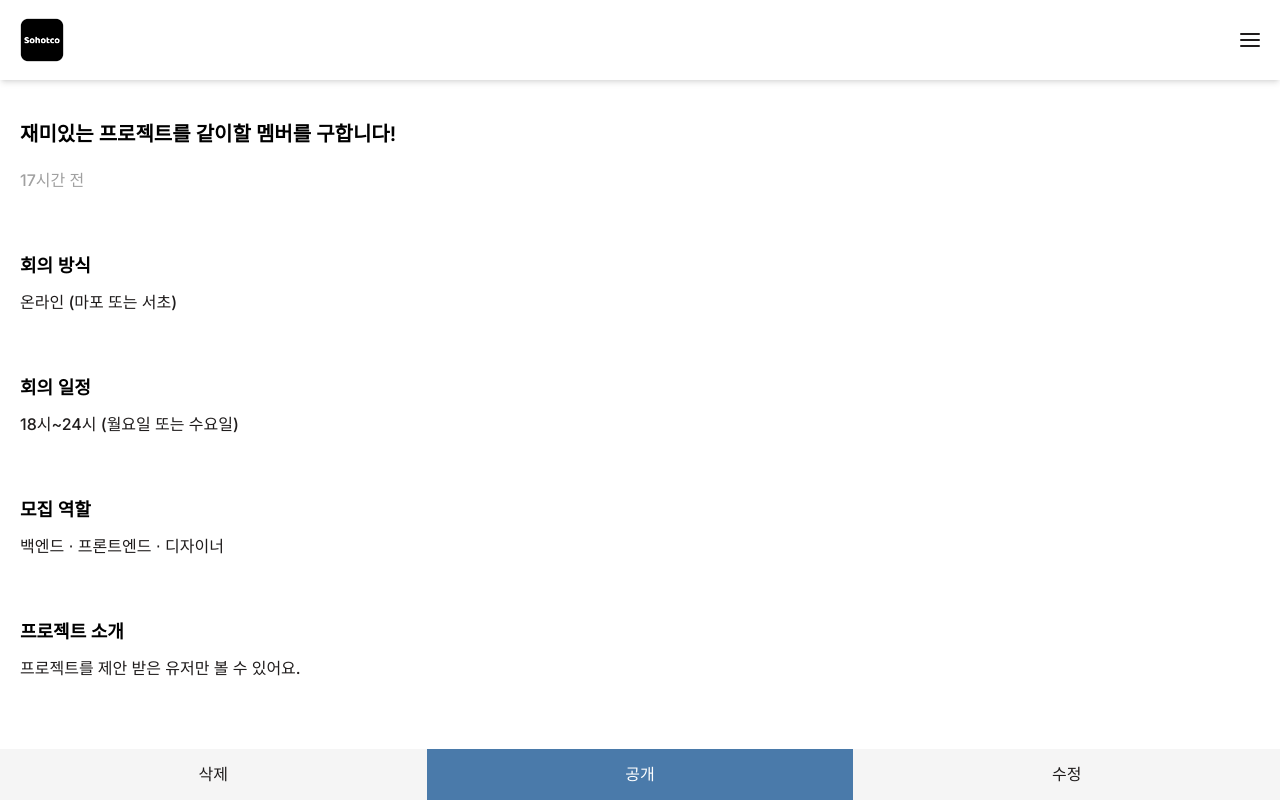
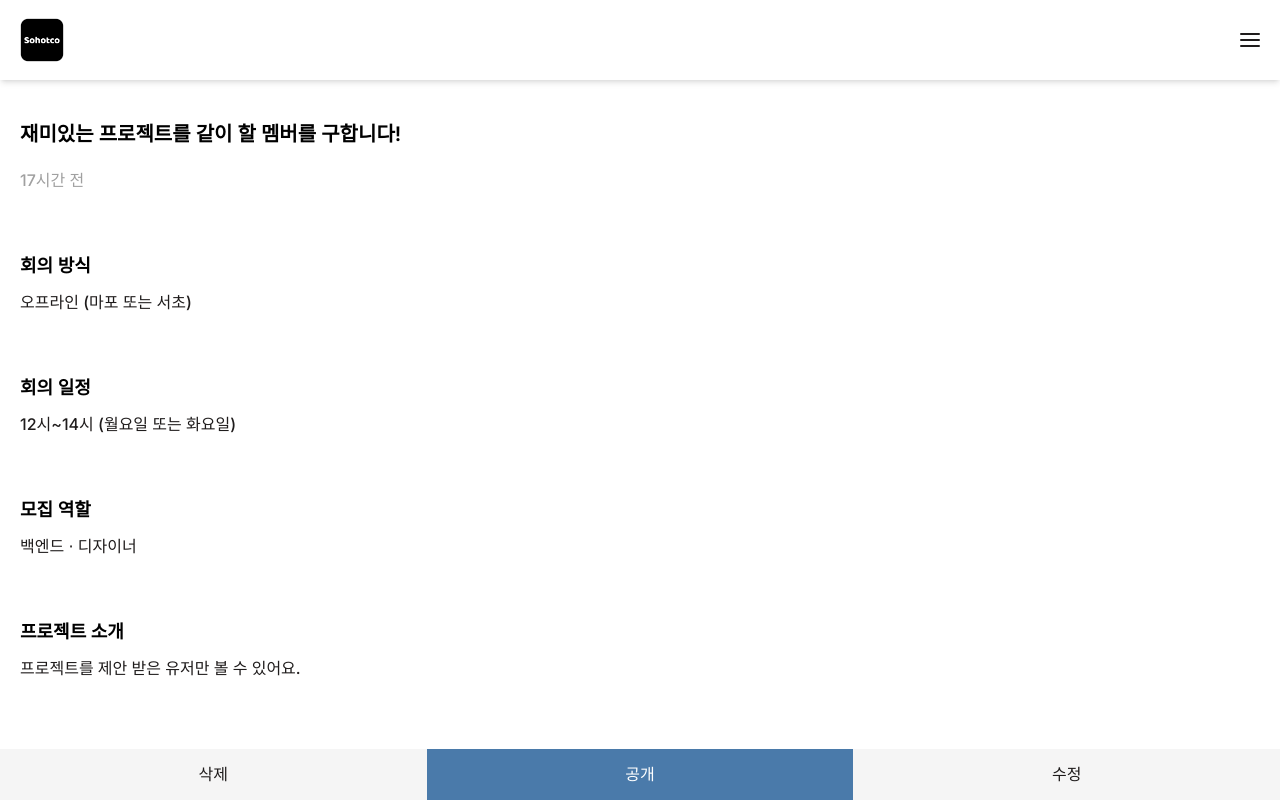
Before and after one commit to sohotco-people/sohotco-frontend, a Next.js app: page /project/1 in a window 1280 px wide. Built offline with nearby package versions, Linux system fonts and the light colour scheme.

Commit message:
update: list & detail update

```diff
--- a/src/components/organisms/projectInfo.tsx
+++ b/src/components/organisms/projectInfo.tsx
@@ -1,19 +1,37 @@
 import Layout from "@atoms/layout"
 import ProjectBasicInfo from "@molecules/projectBasicInfo"
 import ProjectContent from "@molecules/projectContent"
+import { Type_Project } from "types/Types"
 
-const ProjectInfo = () => {
+interface Props {
+	project: Type_Project
+}
+
+const ProjectInfo: React.FC<Props> = ({ project }) => {
+
+	let { title, intro, meetType, location, week, time, position, createdAt } = project
+
+	let locStr = ''
+	if (location) {
+		locStr = ` (${location.join(' 또는 ')})`
+	}
+
+	let timeStr = ''
+	if (week && time) {
+		timeStr = `${time.join(',')} (${week.join(' 또는 ')})`
+	}
+
 	return (
 		<Layout>
 			<div className="grid gap-[60px]">
 				<div className="grid gap-2.5">
-                    <ProjectBasicInfo title={"재미있는 프로젝트를 같이할 멤버를 구합니다!"} subTexts={["17시간 전"]} />
+					<ProjectBasicInfo title={title} subTexts={[createdAt]} />
 				</div>
 
-                <ProjectContent title={"회의 방식"} content={"온라인 (마포 또는 서초)"} />
-                <ProjectContent title={"회의 일정"} content={"18시~24시 (월요일 또는 수요일)"} />
-                <ProjectContent title={"모집 역할"} content={"백엔드 ⋅ 프론트엔드 ⋅ 디자이너"} />
-                <ProjectContent title={"프로젝트 소개"} content={"프로젝트를 제안 받은 유저만 볼 수 있어요."} />
+				<ProjectContent title={"회의 방식"} content={meetType + locStr} />
+				<ProjectContent title={"회의 일정"} content={timeStr} />
+				<ProjectContent title={"모집 역할"} content={position.join(' ⋅ ')} />
+				<ProjectContent title={"프로젝트 소개"} content={intro} />
 			</div>
 		</Layout>
 	)
--- a/src/components/organisms/projectListItem.tsx
+++ b/src/components/organisms/projectListItem.tsx
@@ -1,18 +1,19 @@
 import Layout from "@atoms/layout"
 import ProjectBasicInfo from "@molecules/projectBasicInfo"
 import React from "react"
+import { Type_Project } from "types/Types"
 
 interface Props {
-  project: any
+  project: Type_Project
 }
 
 const ProjectListItem: React.FC<Props> = ({ project }) => {
-  const { title, desc, date, cnt } = project
+  const { title, intro, createdAt, viewCnt } = project
 
   return (
     <Layout>
       <div className="grid gap-[30px]">
-        <ProjectBasicInfo title={title} desc={desc} subTexts={[date, '조회수 ' + cnt]} />
+        <ProjectBasicInfo title={title} desc={intro} subTexts={[createdAt, '조회수 ' + viewCnt]} />
       </div>
     </Layout>
   )
--- a/src/components/templates/projectDetail.tsx
+++ b/src/components/templates/projectDetail.tsx
@@ -2,8 +2,13 @@ import SquareBtn from '@atoms/squareBtn'
 import ProjectInfo from '@organisms/projectInfo'
 import { ModalsDispatchContext } from 'context/contexts'
 import { useContext, useState } from 'react'
+import { Type_Project } from 'types/Types'
 
-const ProjectDetail = () => {
+interface Props {
+    project: Type_Project
+
+}
+const ProjectDetail: React.FC<Props> = ({ project }) => {
     const { openModal } = useContext(ModalsDispatchContext)
     const [open, setOpen] = useState(true)
 
@@ -29,7 +34,7 @@ const ProjectDetail = () => {
     }
     return (
         <>
-            <ProjectInfo />
+            <ProjectInfo project={project} />
 
             {/* 내 프로젝트 아닐 경우 버튼 가리기 */}
             <div className="fixed inset-x-0 bottom-0">
--- a/src/components/templates/projectList.tsx
+++ b/src/components/templates/projectList.tsx
@@ -1,8 +1,9 @@
 import ProjectListItem from "@organisms/projectListItem"
 import React from "react"
+import { Type_Project } from "types/Types"
 
 interface Props {
-  list: any[]
+  list: Type_Project[]
   handleClick: Function
 }
 
--- a/src/pages/project/[id].tsx
+++ b/src/pages/project/[id].tsx
@@ -1,16 +1,24 @@
 import ProjectDetail from '@templates/projectDetail'
 import { useRouter } from 'next/router'
-import { useEffect } from 'react'
+import { useEffect, useState } from 'react'
+import { Type_Project } from 'types/Types'
 
 const ProjectInfo = () => {
-  const router = useRouter()
-
-  useEffect(() => {
-    console.log(router.query.id)
-  })
+  const project: Type_Project = {
+    id: 'id',
+    title: '재미있는 프로젝트를 같이 할 멤버를 구합니다!',
+    intro: '프로젝트를 제안 받은 유저만 볼 수 있어요.',
+    meetType: '오프라인',
+    location: ['마포', '서초'],
+    week: ['월요일', '화요일'],
+    time: ['12시~14시'],
+    position: ['백엔드', '디자이너'],
+    createdAt: '17시간 전',
+    viewCnt: '1234'
+  }
 
   return (
-    <ProjectDetail />
+    <ProjectDetail project={project} />
   )
 }
 
--- a/src/pages/project/index.tsx
+++ b/src/pages/project/index.tsx
@@ -1,15 +1,21 @@
 import ProjectList from "@templates/projectList"
 import { useRouter } from "next/router"
+import { Type_Project } from "types/Types"
 
 const Project = () => {
   const router = useRouter()
 
-  const obj = {
+  const obj: Type_Project = {
     id: 'id',
     title: '재미있는 프로젝트를 같이 할 멤버를 구합니다!',
-    desc: '한줄소개 입니다. 프로젝트 기획 단계중이며 백엔드를 뽑습니다.',
-    date: '17시간 전',
-    cnt: '234'
+    intro: '한줄소개 입니다. 프로젝트 기획 단계중이며 백엔드를 뽑습니다.',
+    meetType: "",
+    location: [],
+    week: [],
+    time: [],
+    position: [],
+    createdAt: "17시간 전",
+    viewCnt: "234"
   }
 
   const arr = [obj, obj, obj, obj, obj, obj]
```
Also changed, not shown: src/types/Types.ts (+13 -0 lines). Lines whose indentation alone changed are shown as unchanged.
